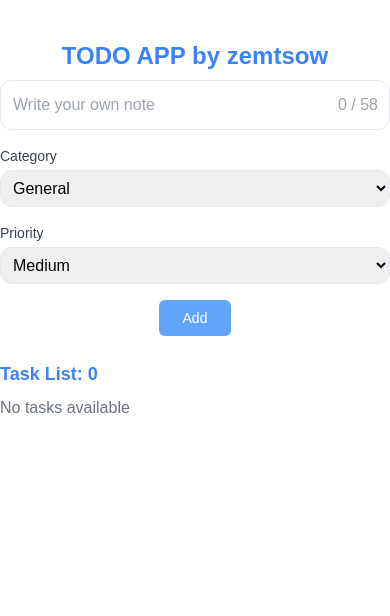
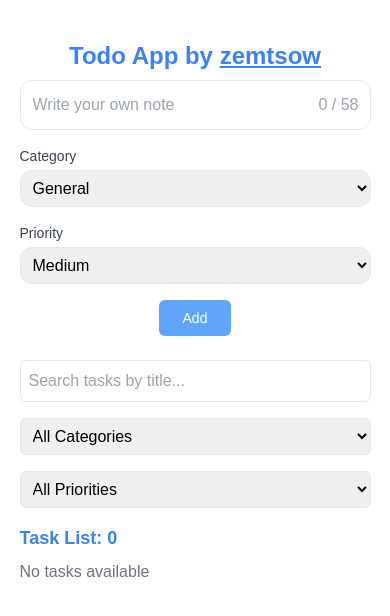
Before and after one commit to zemtsow/taskie-manager, a React (Vite) app: page / in a window 390 px wide. Shown: the top 616 px of the page. Built offline with nearby package versions, Linux system fonts and the light colour scheme.

Commit message:
filters logic added

```diff
--- a/index.html
+++ b/index.html
@@ -4,7 +4,7 @@
     <meta charset="UTF-8" />
     <link rel="icon" type="image/svg+xml" href="/vite.svg" />
     <meta name="viewport" content="width=device-width, initial-scale=1.0" />
-    <title>Vite + React + Ts Template</title>
+    <title>Todo App by zemtsow</title>
   </head>
   <body>
     <div id="root"></div>
--- a/src/components/TaskList.tsx
+++ b/src/components/TaskList.tsx
@@ -1,31 +1,132 @@
+import React, { useMemo, useState } from 'react';
 import { useTodoStore } from '@/store';
-import React, { useMemo } from 'react';
 import TaskListItem from './TaskListItem';
 
+const ITEMS_PER_PAGE = 10;
 
 const TaskList: React.FC = () => {
-  const { filter, tasks } = useTodoStore()
+  const { filter, tasks, setFilter } = useTodoStore();
+
+  const [searchTerm, setSearchTerm] = useState<string>('');
+  const [selectedCategory, setSelectedCategory] = useState<string>('All');
+  const [selectedPriority, setSelectedPriority] = useState<string>('All');
+  const [currentPage, setCurrentPage] = useState<number>(1);
+
+  const handleSearchChange = (e: React.ChangeEvent<HTMLInputElement>) => {
+    const value = e.target.value;
+    setSearchTerm(value);
+    setFilter({ search: value });
+    setCurrentPage(1);
+  };
+
+  const handleCategoryChange = (e: React.ChangeEvent<HTMLSelectElement>) => {
+    const value = e.target.value;
+    setSelectedCategory(value);
+    setFilter({ category: value === 'All' ? undefined : value });
+    setCurrentPage(1);
+  };
+
+  const handlePriorityChange = (e: React.ChangeEvent<HTMLSelectElement>) => {
+    const value = e.target.value;
+    setSelectedPriority(value);
+    setFilter({ priority: value === 'All' ? undefined : value as 'High' | 'Medium' | 'Low' });
+    setCurrentPage(1);
+  };
 
   const filteredTasks = useMemo(() => {
     return tasks.filter((task) => {
       if (filter.category && task.category !== filter.category) return false;
+      if (filter.priority && task.priority !== filter.priority) return false;
       if (filter.status && task.status !== filter.status) return false;
-      if (filter.search && !task.title.includes(filter.search)) return false;
+      if (filter.search && !task.title.toLowerCase().includes(filter.search.toLowerCase())) return false;
       return true;
     });
   }, [tasks, filter]);
 
+  const totalPages = Math.ceil(filteredTasks.length / ITEMS_PER_PAGE);
+
+  const paginatedTasks = useMemo(() => {
+    const startIndex = (currentPage - 1) * ITEMS_PER_PAGE;
+    const endIndex = startIndex + ITEMS_PER_PAGE;
+    return filteredTasks.slice(startIndex, endIndex);
+  }, [filteredTasks, currentPage]);
+
+  const goToPage = (page: number) => {
+    if (page >= 1 && page <= totalPages) {
+      setCurrentPage(page);
+    }
+  };
+
   return (
     <div className="mt-4">
-      <h2 className="text-lg font-semibold mb-2 text-blue-500">Task List: <span className=''>{filteredTasks.length}</span></h2>
-      {filteredTasks.length === 0 ? (
+      <div className="flex flex-col md:flex-row gap-4 mb-4">
+        <input
+          type="text"
+          value={searchTerm}
+          onChange={handleSearchChange}
+          placeholder="Search tasks by title..."
+          className="border p-2 rounded-md w-full md:w-1/3"
+        />
+        <select
+          value={selectedCategory}
+          onChange={handleCategoryChange}
+          className="border p-2 rounded-md w-full md:w-1/4"
+        >
+          <option value="All">All Categories</option>
+          <option value="Work">Work</option>
+          <option value="Personal">Personal</option>
+          <option value="Shopping">Shopping</option>
+          <option value="General">General</option>
+        </select>
+        <select
+          value={selectedPriority}
+          onChange={handlePriorityChange}
+          className="border p-2 rounded-md w-full md:w-1/4"
+        >
+          <option value="All">All Priorities</option>
+          <option value="High">High</option>
+          <option value="Medium">Medium</option>
+          <option value="Low">Low</option>
+        </select>
+      </div>
+
+      <h2 className="text-lg font-semibold mb-2 text-blue-500">
+        Task List: <span>{filteredTasks.length}</span>
+      </h2>
+      {paginatedTasks.length === 0 ? (
         <div className="text-gray-500">No tasks available</div>
       ) : (
         <ul className="space-y-2">
-          {filteredTasks.map((task) => (
-            <TaskListItem key={task.title} task={task} />
+          {paginatedTasks.map((task) => (
+            <TaskListItem key={task.id} task={task} />
           ))}
         </ul>
+      )}
+
+      {totalPages > 1 && (
+        <div className="flex justify-center items-center gap-2 mt-4">
+          <button
+            onClick={() => goToPage(currentPage - 1)}
+            disabled={currentPage === 1}
+            className={`px-4 py-2 rounded-md ${
+              currentPage === 1 ? 'bg-gray-300 cursor-not-allowed' : 'bg-blue-400'
+            } text-white`}
+          >
+            Prev
+          </button>
+          <span>
+            {currentPage} of {totalPages}
+          </span>
+          <button
+            onClick={() => goToPage(currentPage + 1)}
+            disabled={currentPage === totalPages}
+            className={`px-4 py-2 rounded-md ${
+              currentPage === totalPages ? 'bg-gray-300 cursor-not-allowed' : 'bg-blue-400'
+            } text-white`}
+          >
+            Next
+          </button>
+        </div>
       )}
     </div>
   );
--- a/src/components/TaskListItem.tsx
+++ b/src/components/TaskListItem.tsx
@@ -28,7 +28,7 @@ const TaskListItem = ({ task }: { task: StoreDataTypes.Task }) => {
     };
 
     return (
-    <li key={task.id} className="flex justify-between items-center border p-2 rounded-md">
+        <li key={task.id} className="flex mobileS:flex-col lg:flex-row justify-between lg:items-center border p-2 rounded-md">
             {activeEditTask === task.id ? (
                 <form
                     onSubmit={saveEditTask}
@@ -106,16 +106,16 @@ const TaskListItem = ({ task }: { task: StoreDataTypes.Task }) => {
                 <div>
                     <div className="font-medium break-words w-full">{task.title}</div>
                     <ul className="flex flex-row gap-x-2 text-sm text-gray-500">
-            <li>Category: {task.category}</li>
+                        <li>{task.category}</li>
                         <li className="text-gray-400">·</li>
-            <li>Priority: {task.priority}</li>
+                        <li>{task.priority}</li>
                         <li className="text-gray-400">·</li>
-            <li>Status: {task.status}</li>
+                        <li>{task.status}</li>
                     </ul>
                 </div>
             )}
 
-      <div className="flex gap-2 select-none">
+            <div className="flex flex-row gap-2 select-none">
                 {activeEditTask !== task.id && (
                     <>
                         <button
@@ -124,13 +124,6 @@ const TaskListItem = ({ task }: { task: StoreDataTypes.Task }) => {
                             className="bg-green-400 text-white hover:opacity-50 duration-200 py-1 px-3 rounded-md text-sm"
                         >
                             {task.status === 'Pending' ? 'Complete' : 'Undo'}
-            </button>
-            <button
-              type="button"
-              onClick={() => deleteTask(task.id)}
-              className="bg-red-400 text-white py-1 hover:opacity-50 duration-200 px-3 rounded-md text-sm"
-            >
-              Delete
                         </button>
                         <button
                             type="button"
@@ -149,6 +142,13 @@ const TaskListItem = ({ task }: { task: StoreDataTypes.Task }) => {
                         >
                             Edit
                         </button>
+                        <button
+                            type="button"
+                            onClick={() => deleteTask(task.id)}
+                            className="bg-red-400 text-white py-1 hover:opacity-50 duration-200 px-3 rounded-md text-sm"
+                        >
+                            Delete
+                        </button>
                     </>
                 )}
             </div>
--- a/src/pages/home/index.tsx
+++ b/src/pages/home/index.tsx
@@ -1,10 +1,11 @@
 import AddTaskInput from "@/components/AddTaskInput"
 import TaskList from "@/components/TaskList"
+import { Link } from "react-router-dom"
 
 const Home: React.FC = () => {
   return (
-    <div className="lg:w-[40%] mx-auto my-10">
-      <h1 className="text-blue-500 font-bold text-2xl text-center">TODO APP by zemtsow</h1>
+    <div className="mobileS:w-[90%] lg:w-[40%] mx-auto my-10">
+      <h1 className="text-blue-500 font-bold text-2xl text-center">Todo App by <Link to={"https://github.com/zemtsow"} target="_blank" className="underline">zemtsow</Link></h1>
       <AddTaskInput />
       <TaskList />
     </div>
--- a/src/store/index.ts
+++ b/src/store/index.ts
@@ -1,29 +1,66 @@
 import { create } from 'zustand';
 
+const LOCAL_STORAGE_KEY = 'todo_tasks';
+
+const loadTasksFromLocalStorage = (): StoreDataTypes.Task[] => {
+  try {
+    const tasks = localStorage.getItem(LOCAL_STORAGE_KEY);
+    return tasks ? JSON.parse(tasks) : [];
+  } catch (error) {
+    console.error('Failed to load tasks from localStorage:', error);
+    return [];
+  }
+};
+
+const saveTasksToLocalStorage = (tasks: StoreDataTypes.Task[]) => {
+  try {
+    localStorage.setItem(LOCAL_STORAGE_KEY, JSON.stringify(tasks));
+  } catch (error) {
+    console.error('Failed to save tasks to localStorage:', error);
+  }
+};
+
 const useTodoStore = create<StoreDataTypes.TodoState>((set) => ({
-  tasks: [],
+  tasks: loadTasksFromLocalStorage(),
   filter: {},
 
-  addTask: (task) => set((state) => ({ tasks: [...state.tasks, task] })),
+  addTask: (task) =>
+    set((state) => {
+      const updatedTasks = [...state.tasks, task];
+      saveTasksToLocalStorage(updatedTasks);
+      return { tasks: updatedTasks };
+    }),
+
   updateTask: (updatedTask) =>
-    set((state) => ({
-      tasks: state.tasks.map((task) =>
+    set((state) => {
+      const updatedTasks = state.tasks.map((task) =>
         task.id === updatedTask.id ? updatedTask : task
-      ),
-    })),
+      );
+      saveTasksToLocalStorage(updatedTasks);
+      return { tasks: updatedTasks };
+    }),
+
   deleteTask: (id) =>
-    set((state) => ({ tasks: state.tasks.filter((task) => task.id !== id) })),
+    set((state) => {
+      const updatedTasks = state.tasks.filter((task) => task.id !== id);
+      saveTasksToLocalStorage(updatedTasks);
+      return { tasks: updatedTasks };
+    }),
+
   toggleTaskStatus: (id) =>
-    set((state) => ({
-      tasks: state.tasks.map((task) =>
-        task.id === id
-          ? {
-              ...task,
-              status: task.status === 'Pending' ? 'Completed' : 'Pending',
-            }
-          : task
-      ),
-    })),
+    set((state) => {
+      const updatedTasks = state.tasks.map((task) => {
+        if (task.id === id) {
+          const newStatus: 'Pending' | 'Completed' =
+            task.status === 'Pending' ? 'Completed' : 'Pending';
+          return { ...task, status: newStatus };
+        }
+        return task;
+      });
+      saveTasksToLocalStorage(updatedTasks);
+      return { tasks: updatedTasks };
+    }),
+
   setFilter: (filter) => set(() => ({ filter })),
 }));
 
@@ -38,7 +75,4 @@ const useFilteredTasks = () =>
     });
   });
 
-export {
-    useFilteredTasks,
-    useTodoStore
-}
+export { useFilteredTasks, useTodoStore };
--- a/src/types/store.d.ts
+++ b/src/types/store.d.ts
@@ -4,14 +4,15 @@ declare namespace StoreDataTypes {
     title: string;
     description: string;
     category: string;
-      priority?: 'High' | 'Medium' | 'Low' | "none";
-      status: 'Pending' | 'Completed' | "none";
+    priority: 'High' | 'Medium' | 'Low';
+    status: 'Pending' | 'Completed';
   };
 
   type Filter = {
     category?: string;
     status?: 'Pending' | 'Completed';
     search?: string;
+    priority?: 'High' | 'Medium' | 'Low';
   };
 
   type TodoState = {
@@ -21,6 +22,6 @@ declare namespace StoreDataTypes {
     updateTask: (updatedTask: Task) => void;
     deleteTask: (id: string) => void;
     toggleTaskStatus: (id: string) => void;
-      setFilter: (filter: Filter) => void;
+    setFilter: (filter: Partial<Filter>) => void;
   };
 }
```
Lines whose indentation alone changed are shown as unchanged.
